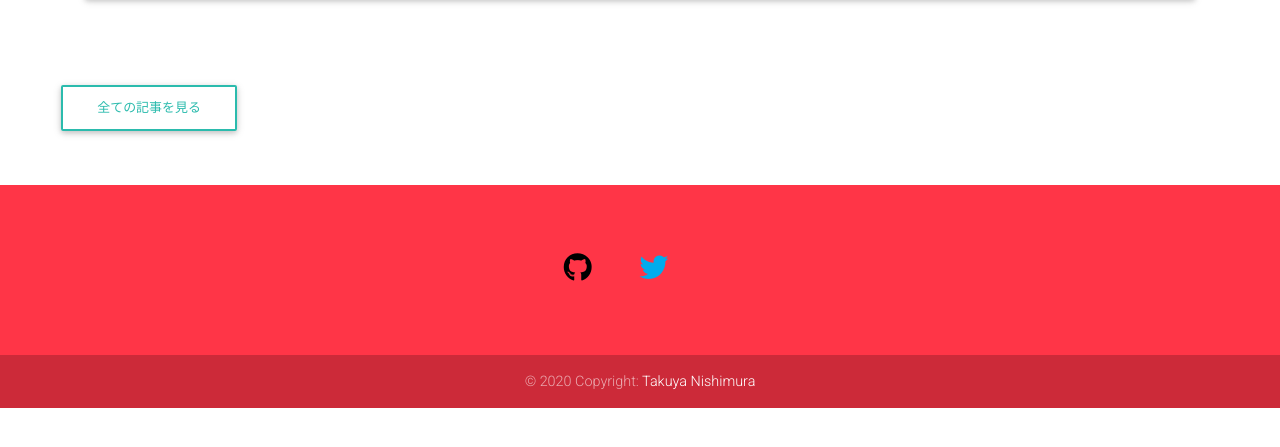
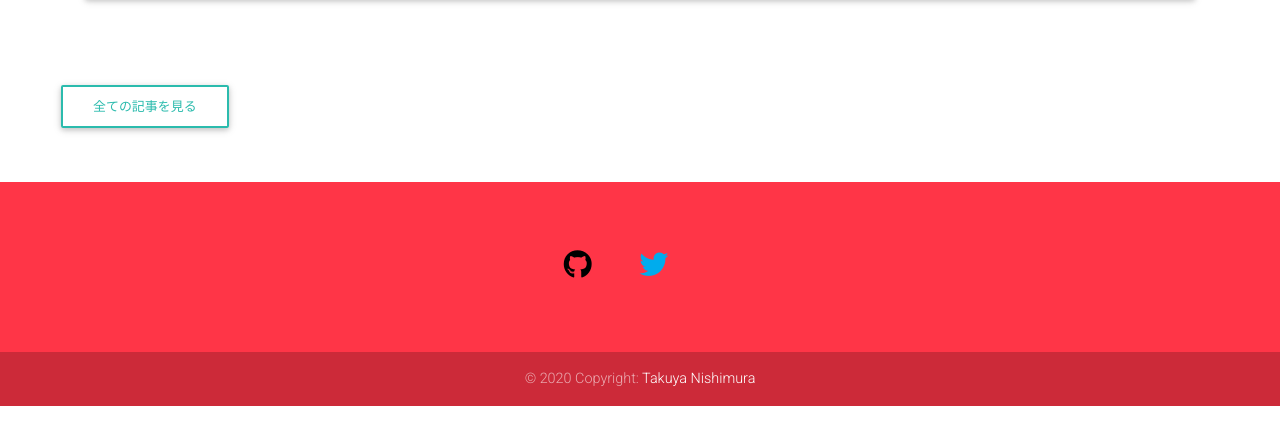
Before and after one commit to Ntsoccer05/ramenBlog, a Django app: page / in a window 1280 px wide. Shown: the part 193-640 px from the top of the page. Run offline with Django 3.2, Linux system fonts and the light colour scheme; data that the repository does not hold is empty; some libraries are stand-ins or nearby versions.

Commit message:
'button'

```diff
--- a/ramenapp/templates/ramenapp/index.html
+++ b/ramenapp/templates/ramenapp/index.html
@@ -65,7 +65,8 @@
     {% endfor %}
 
 
-    <a href="{% url 'ramenapp:post_list' %}" class="btn btn-outline-default waves-effect">全ての記事を見る</a>
+    <a href="{% url 'ramenapp:post_list' %}" class="btn btn-outline-default waves-effect"
+      style="padding: 10px 30px;">全ての記事を見る</a>
   </div>
   <!-- Card deck -->
 </div>
--- a/ramenproject/settings.py
+++ b/ramenproject/settings.py
@@ -9,6 +9,7 @@ https://docs.djangoproject.com/en/3.1/topics/settings/
 For the full list of settings and their values, see
 https://docs.djangoproject.com/en/3.1/ref/settings/
 """
+
 
 import dj_database_url
 from pathlib import Path
@@ -130,7 +131,7 @@ USE_TZ = True
 # https://docs.djangoproject.com/en/3.1/howto/static-files/
 
 STATIC_URL = '/static/'
-STATIC_ROOT = os.path.join(BASE_DIR, 'staticfiles')
+# STATIC_ROOT = os.path.join(BASE_DIR, 'staticfiles')
 # STATICFILES_DIRS = (
 #     os.path.join(BASE_DIR, 'static'),
 # )
```
